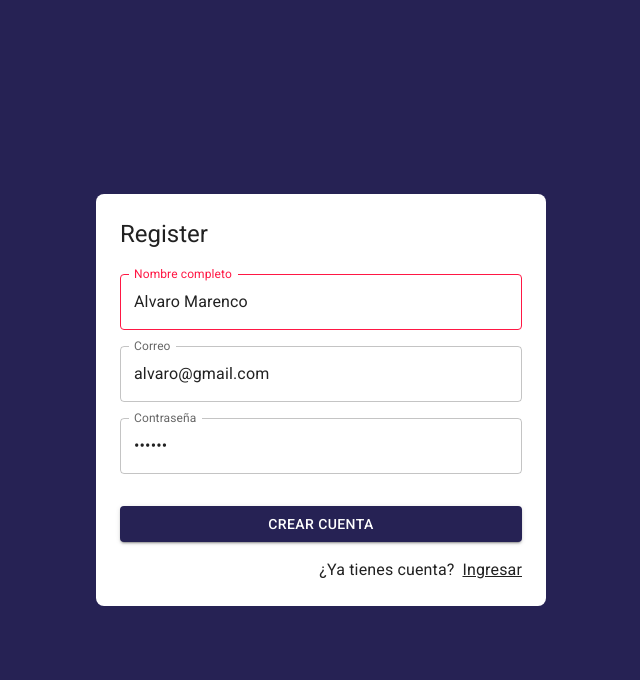
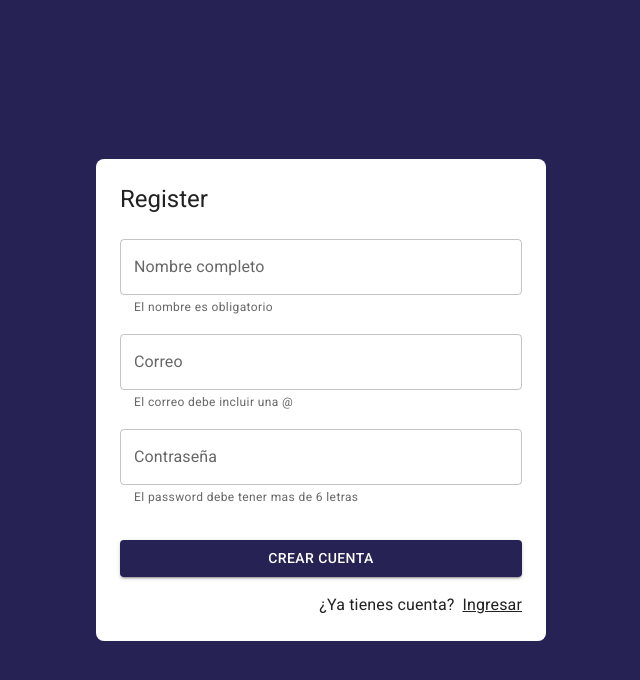
Before and after one commit to Marenco81/journal-app, a React (Vite) app: page /auth/register in a window 1280 px wide. Shown: the top 680 px of the page, without its empty margins (319-959 px from the left). Built offline with nearby package versions, Linux system fonts and the light colour scheme.

Commit message:
Mostrar errores en pantalla de formulario de registro

```diff
--- a/src/auth/pages/RegisterPage.jsx
+++ b/src/auth/pages/RegisterPage.jsx
@@ -2,11 +2,12 @@
 import { Button, Grid, Link, TextField, Typography} from "@mui/material"
 import { AuthLayout } from "../layout/AuthLayout"
 import { useForm } from "../../hooks";
+import { useState } from "react";
 
 const formData = {
-  email: 'alvaro@gmail.com',
-  password: '123456',
-  displayName: 'Alvaro Marenco'
+  email: '', // alvaro@gmail.com
+  password: '', // 123456
+  displayName: '' // Alvaro Marenco
 
 }
 
@@ -18,20 +19,21 @@
 
 export const RegisterPage = () => {
 
+  const [formSubmitted, setFormSubmitted] = useState(false);
+
   const {
     formState, displayName, email, password, onInputChange,
     isFormValid, displayNameValid, emailValid, passwordValid,
   } = useForm(formData, formValidations);
 
-  console.log(displayNameValid)
 
   const onSubmit = (event) => {
     event.preventDefault( )
+    setFormSubmitted(true);
     console.log(formState);
   }
   return (
     <AuthLayout title="Register">
-
         <form onSubmit={onSubmit}>
 
           <Grid container>
@@ -45,7 +47,7 @@
                 name="displayName"
                 value={displayName}
                 onChange={onInputChange}
-                error={!displayNameValid}
+                error={!!displayNameValid && formSubmitted}
                 helperText= {displayNameValid}
               >
               </TextField>
@@ -60,6 +62,8 @@
                 name="email"
                 value={email}
                 onChange={onInputChange}
+                error={!!emailValid && formSubmitted}
+                helperText= {emailValid}
               >
               </TextField>
             </Grid>
@@ -73,6 +77,8 @@
                 name="password"
                 value={password}
                 onChange={onInputChange}
+                error={!!passwordValid && formSubmitted}
+                helperText= {passwordValid}
               >
               </TextField>
             </Grid>
--- a/src/hooks/useForm.js
+++ b/src/hooks/useForm.js
@@ -1,4 +1,4 @@
-import { useEffect, useState } from 'react';
+import { useEffect, useMemo, useState } from 'react';
 
 export const useForm = ( initialForm = {}, formValidations = {} ) => {
 
@@ -9,6 +9,15 @@
     useEffect(() => {
         createValidators();
     }, [formState]);
+
+
+    const isFormValid = useMemo( () => {
+
+        for (const formValue of Object.keys(formValidation)) {
+            if(formValidation[formValue] !== null ) return false;
+        }
+        return true;
+    }, [formValidation] )
 
     const onInputChange = ({ target }) => {
         const { name, value } = target;
@@ -43,5 +52,6 @@
         onResetForm,
 
         ...formValidation,
+        isFormValid,
     }
 }
```
